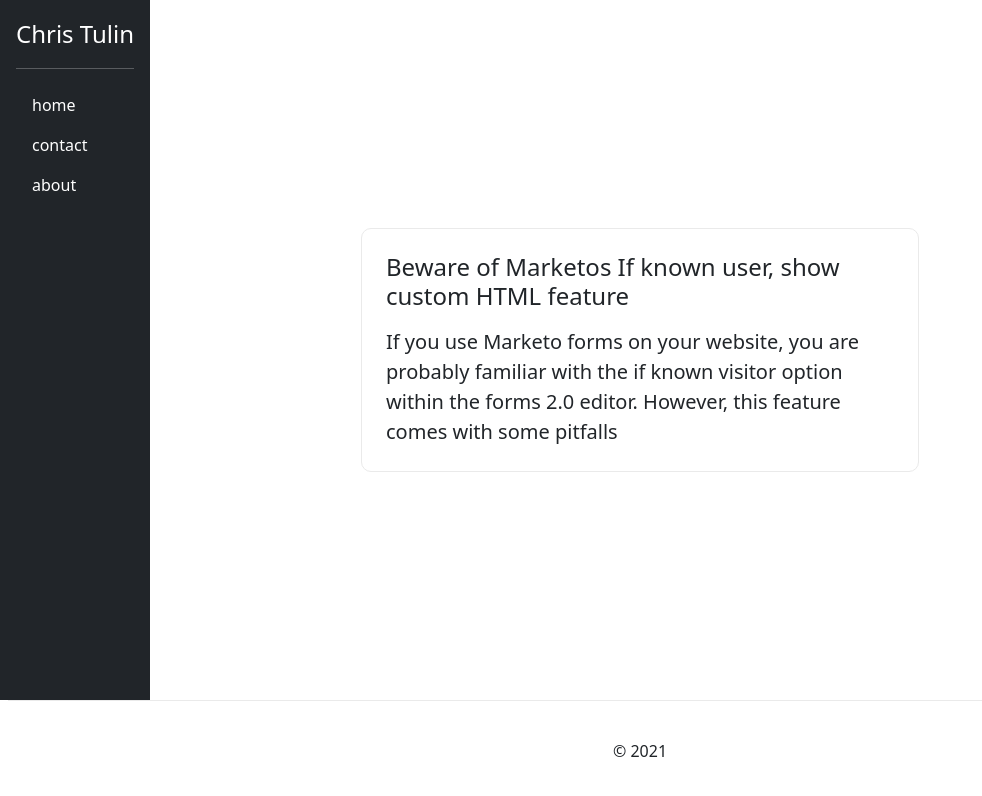
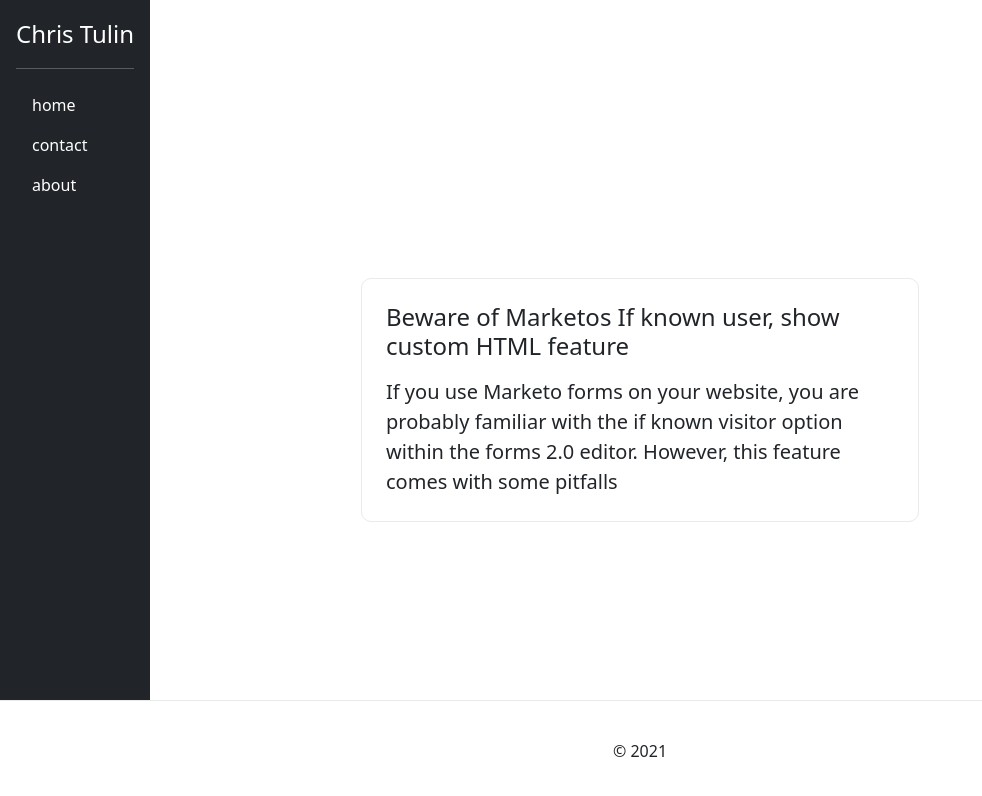
Before and after one commit to christulin/christulin.com, a Next.js app: page / in a window 1280 px wide. Shown: the top 796 px of the page, without its empty margins (0-982 px from the left). Built offline with nearby package versions, Linux system fonts and the light colour scheme.

Commit message:
fix footer positioning and update post page

```diff
--- a/styles/Footer.module.css
+++ b/styles/Footer.module.css
@@ -5,6 +5,9 @@
   display: flex;
   justify-content: center;
   align-items: center;
+  position: fixed;
+  bottom: 0;
+  background: white;
 }
 
 .footer img {
```
Also changed, not shown: pages/posts/[slug].js (+6 -1 lines).
